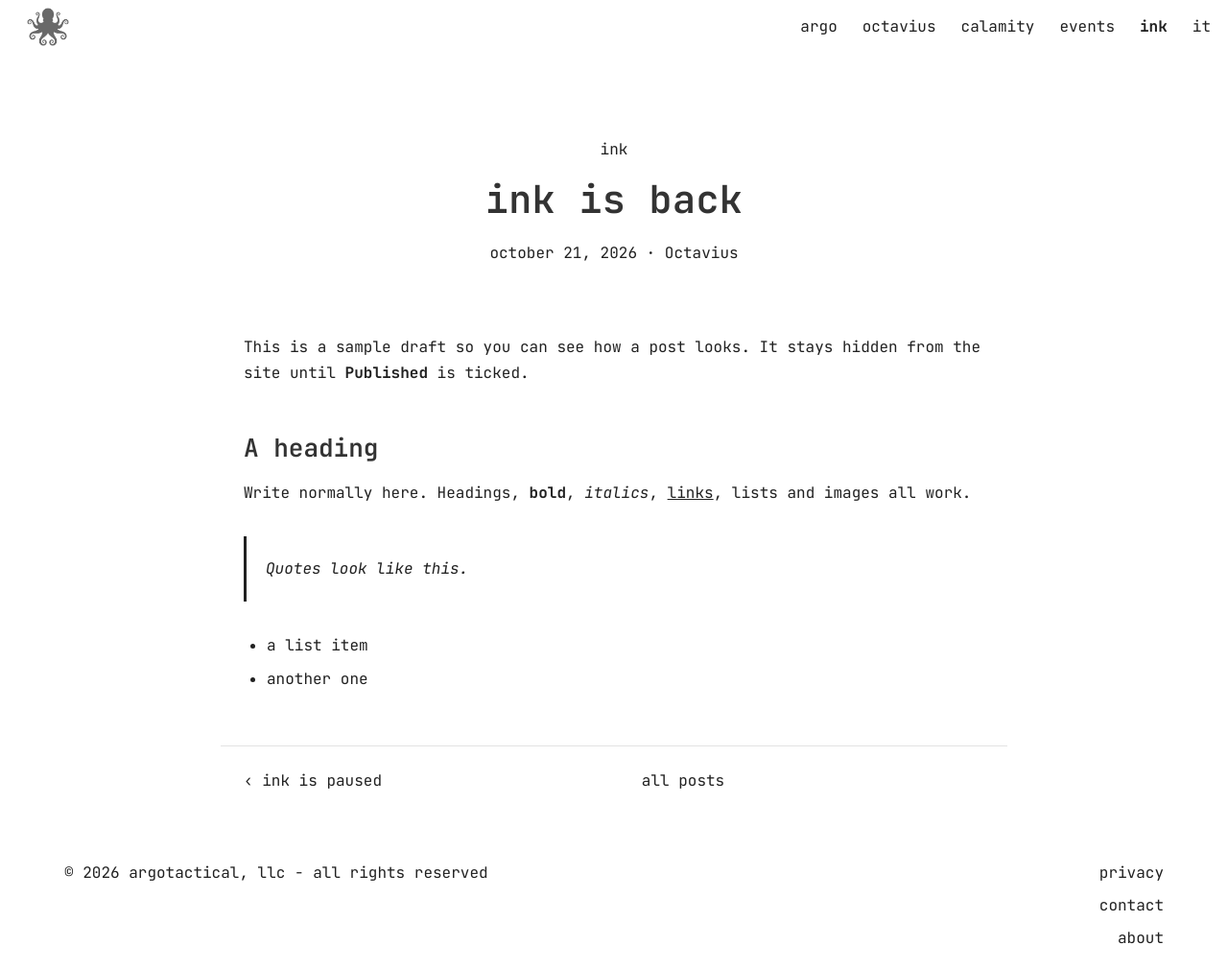
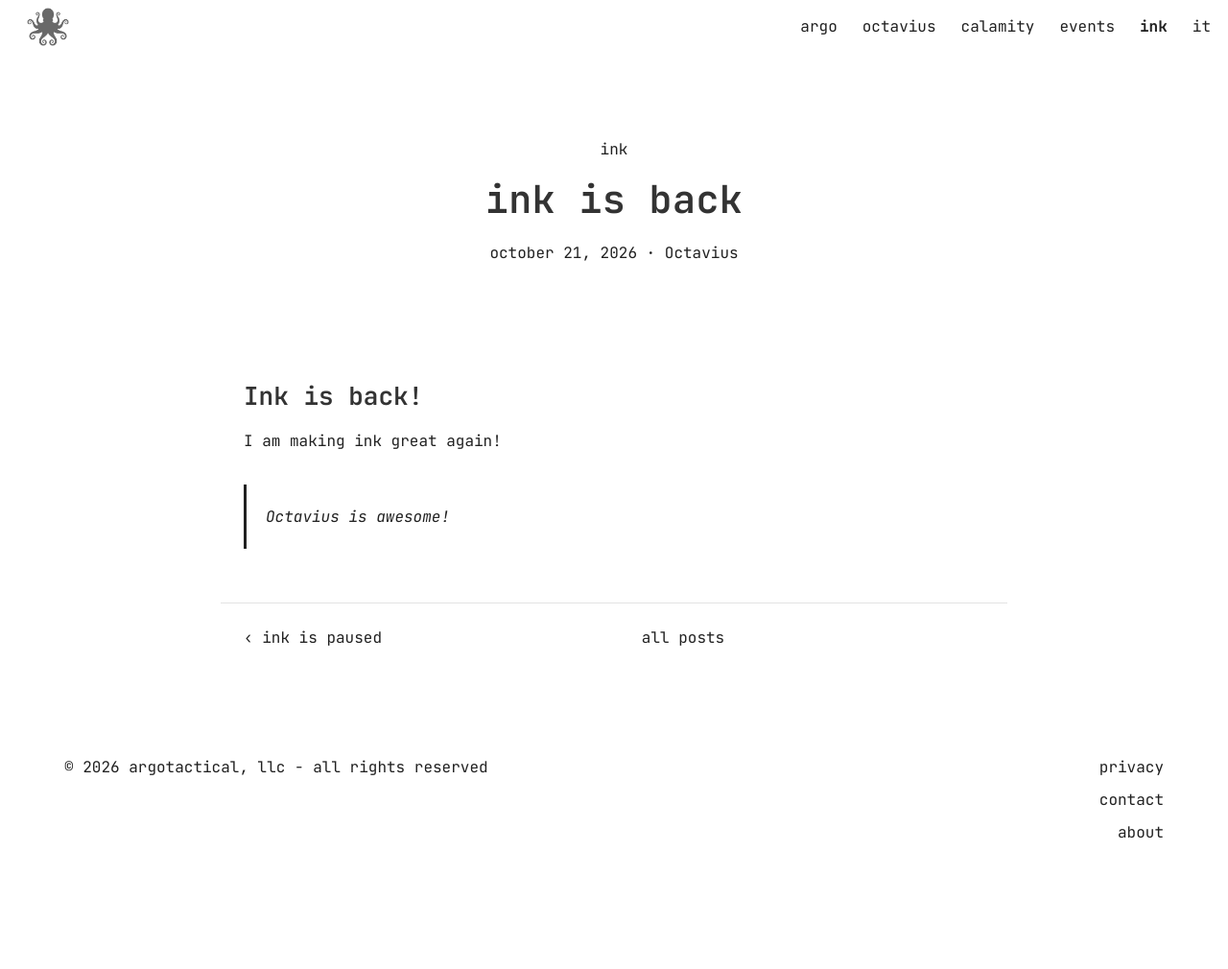
Before and after one commit to argotactical/www, a Jekyll site: the page built from _posts/2026-10-21-ink-is-back.md, in a window 1280 px wide. Shown: the whole page at 96% size. Built offline with Jekyll 4.4.1, drawn with Linux system fonts in a browser that asks for light colours; after the commit the page ends 900 px from its top, so only the background shows below that.

Commit message:
Update _posts/2026-10-21-ink-is-back.md (via Pages CMS)

```diff
--- a/_posts/2026-10-21-ink-is-back.md
+++ b/_posts/2026-10-21-ink-is-back.md
@@ -3,15 +3,10 @@ title: ink is back
 date: 2026-10-21
 published: true
 author: Octavius
-description: "A sample draft. Edit or replace it, then tick Published when it's ready."
+description: A sample draft. Edit or replace it, then tick Published when it's ready.
 ---
-This is a sample draft so you can see how a post looks. It stays hidden from the site until **Published** is ticked.
+## Ink is back!
 
-## A heading
+I am making ink great again!
 
-Write normally here. Headings, **bold**, *italics*, [links](https://www.argotactical.com), lists and images all work.
-
-> Quotes look like this.
-
-- a list item
-- another one
+> Octavius is awesome!
```
